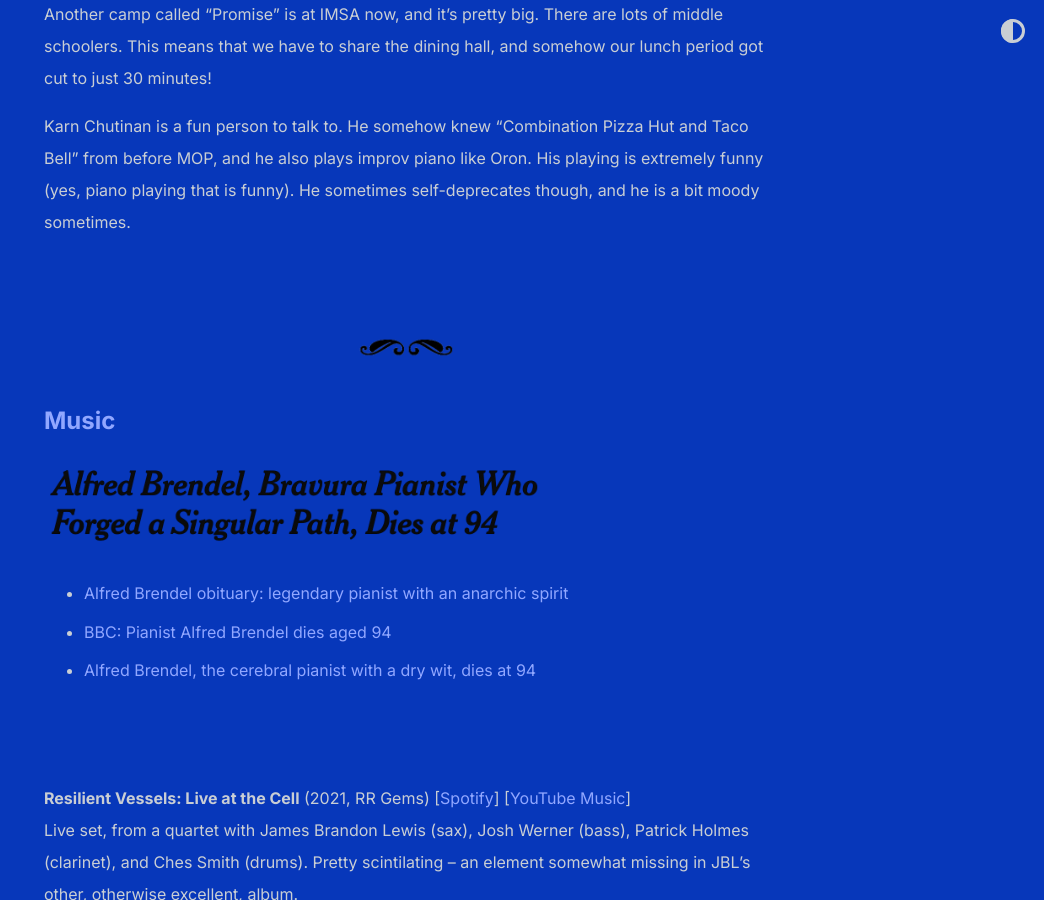
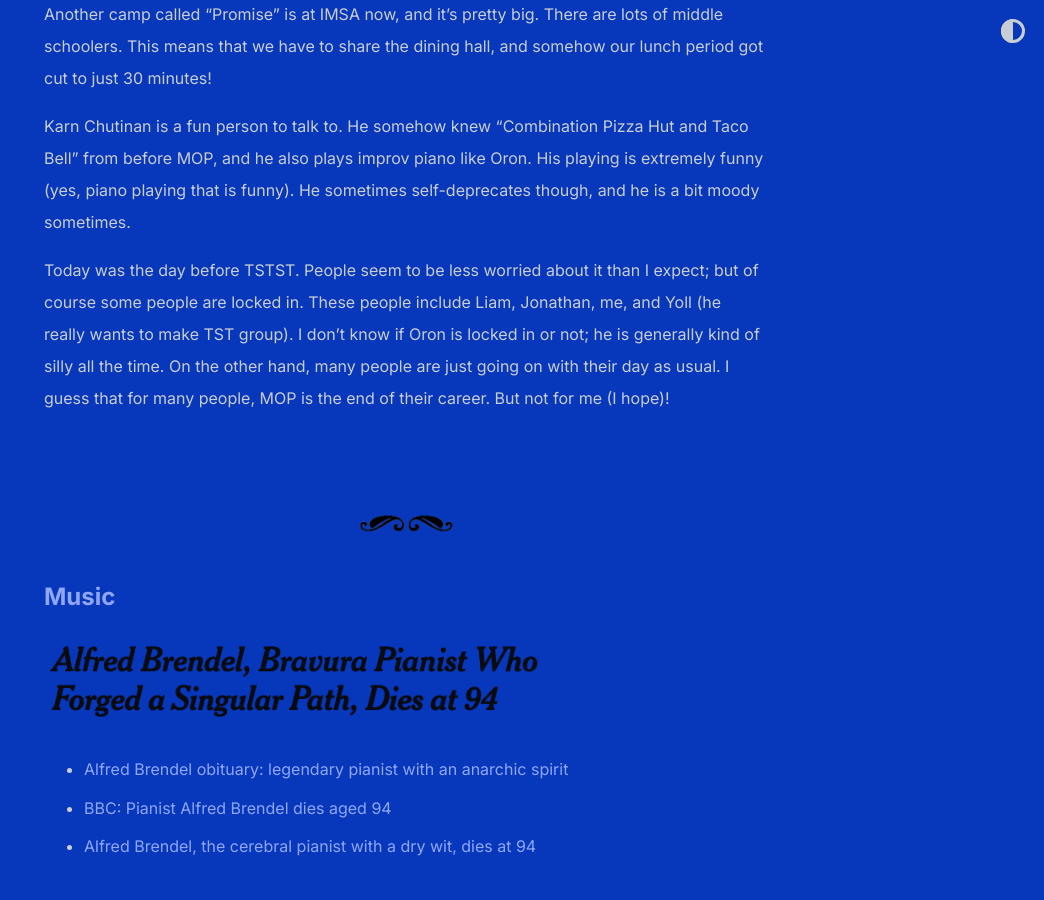
Before and after one commit to shihankanungo/shihankanungo.github.io, a Jekyll site: the page built from mop.md, in a window 1280 px wide and 900 px high, scrolled down 18404 px. Shown: the whole window, without its empty margins (236-1280 px from the left). Built offline with Jekyll 4.4.1, drawn with Linux system fonts in a browser that asks for light colours.

Commit message:
Update mop.md

```diff
--- a/mop.md
+++ b/mop.md
@@ -231,7 +231,7 @@ Another camp called “Promise” is at IMSA now, and it’s pretty big. There a
 
 Karn Chutinan is a fun person to talk to. He somehow knew “Combination Pizza Hut and Taco Bell” from before MOP, and he also plays improv piano like Oron. His playing is extremely funny (yes, piano playing that is funny). He sometimes self-deprecates though, and he is a bit moody sometimes.
 
-
+Today was the day before TSTST. People seem to be less worried about it than I expect; but of course some people are locked in. These people include Liam, Jonathan, me, and Yoll (he really wants to make TST group). I don’t know if Oron is locked in or not; he is generally kind of silly all the time. On the other hand, many people are just going on with their day as usual. I guess that for many people, MOP is the end of their career. But not for me (I hope)!
 
 <br><br>
 
```
